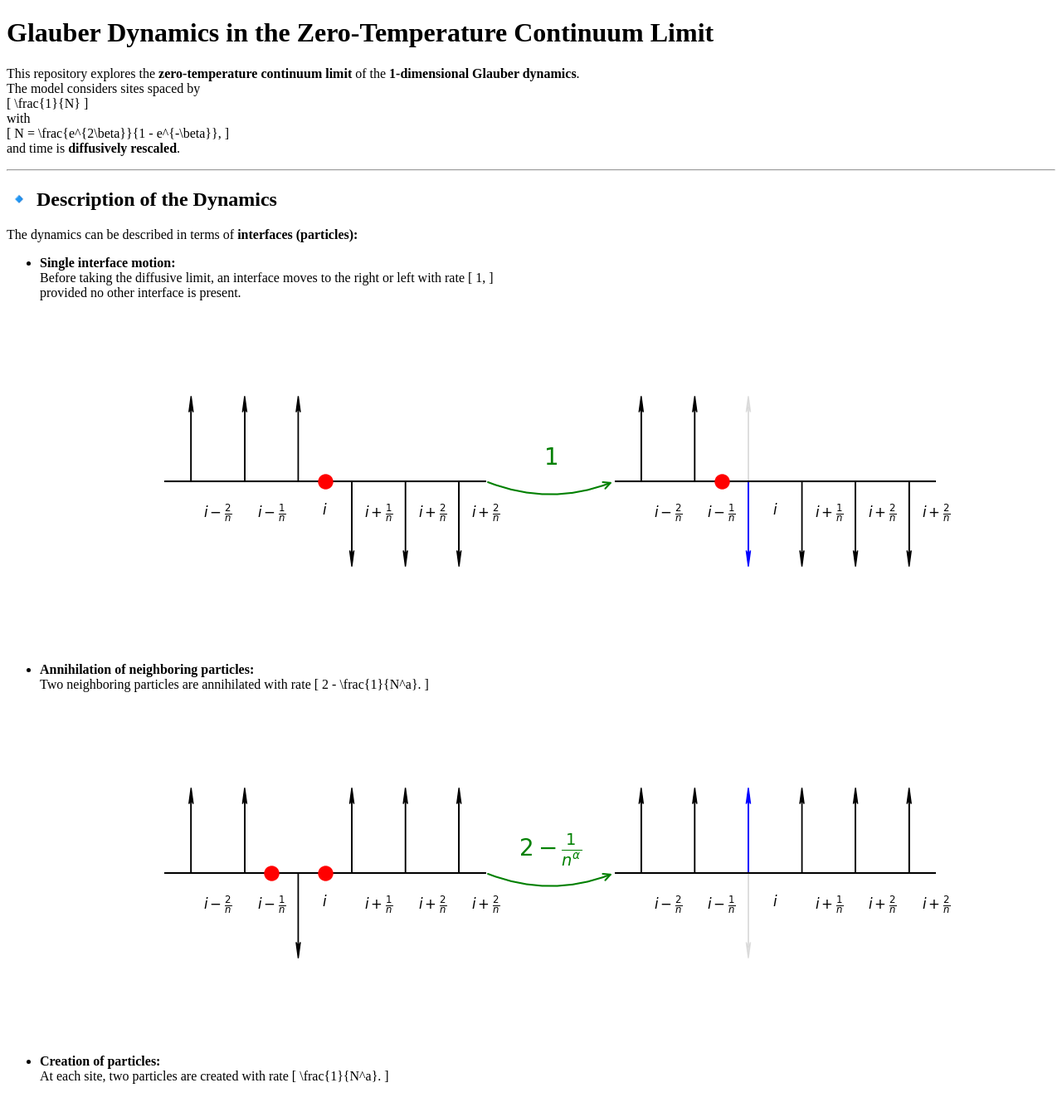
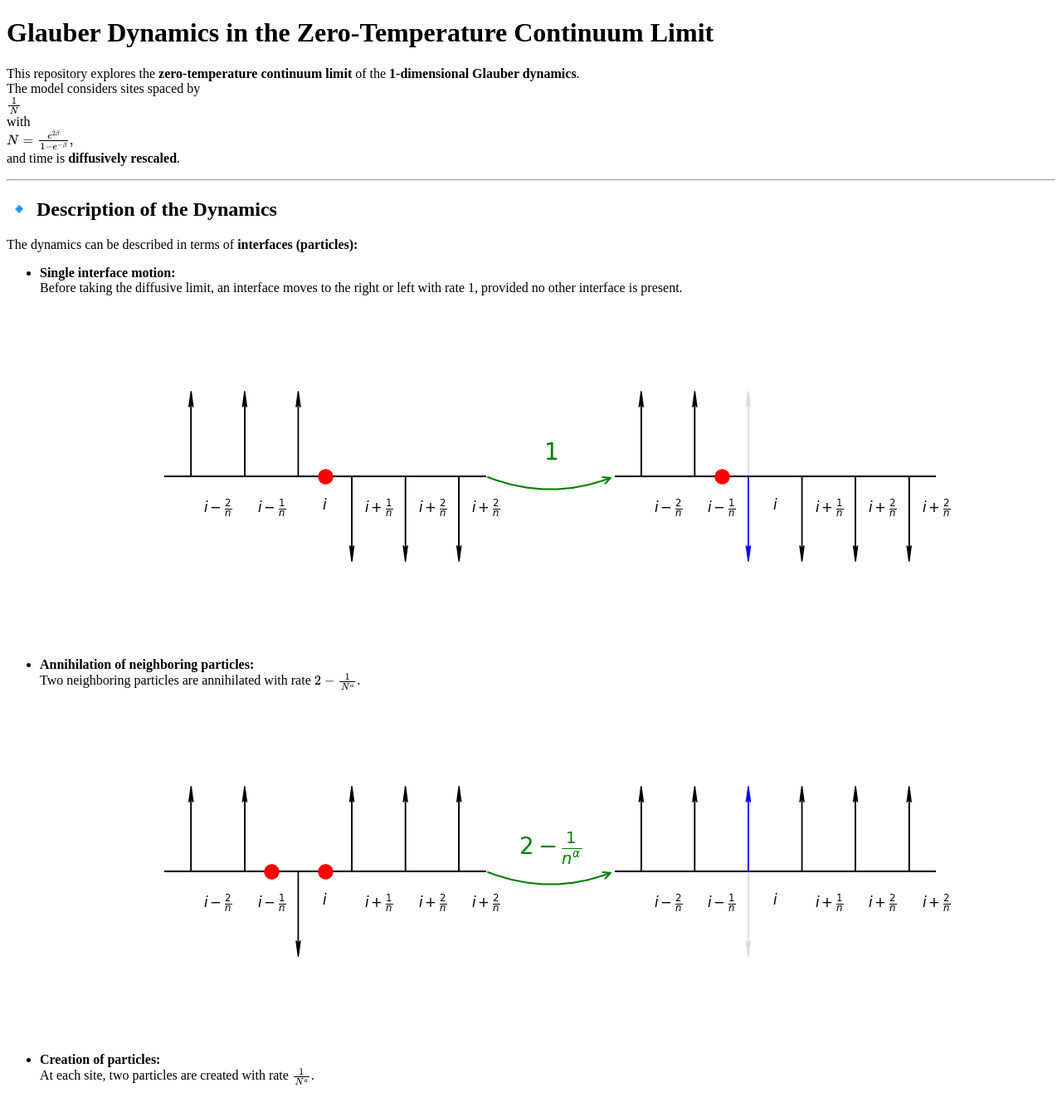
Before and after one commit to alessandrogubbiotti/Glauber, a Jekyll site: the page built from docs/index.md, in a window 1280 px wide and 1400 px high. Shown: the top 1346 px of the window at 83% size. Built offline with Jekyll 4.4.1, drawn with Linux system fonts in a browser that asks for light colours.

```diff
--- a/docs/index.md
+++ b/docs/index.md
@@ -9,13 +9,13 @@ title:  Glauber Dynamics in the Zero-Temperature Continuum Limit
 
 This repository explores the **zero-temperature continuum limit** of the **1-dimensional Glauber dynamics**.
 The model considers sites spaced by
-\[
+$$
 \frac{1}{N}
-\]
+$$
 with
-\[
+$$
 N = \frac{e^{2\beta}}{1 - e^{-\beta}},
-\]
+$$
 and time is **diffusively rescaled**.
 
 ---
@@ -25,27 +25,23 @@ and time is **diffusively rescaled**.
 The dynamics can be described in terms of **interfaces (particles):**
 
 - **Single interface motion:**
-  Before taking the diffusive limit, an interface moves to the right or left with rate
-  \[
-  1,
-  \]
-  provided no other interface is present.
+  Before taking the diffusive limit, an interface moves to the right or left with rate 1,   provided no other interface is present.
 
   ![diffusion image](images/diffusion.png)
 
 - **Annihilation of neighboring particles:**
   Two neighboring particles are annihilated with rate
-  \[
+  $$
   2 - \frac{1}{N^a}.
-  \]
+  $$
 
   ![annihilation image](images/annihilation.png)
 
 - **Creation of particles:**
   At each site, two particles are created with rate
-  \[
+  $$
   \frac{1}{N^a}.
-  \]
+  $$
 
   ![creation image](images/creation.png)
 
```
